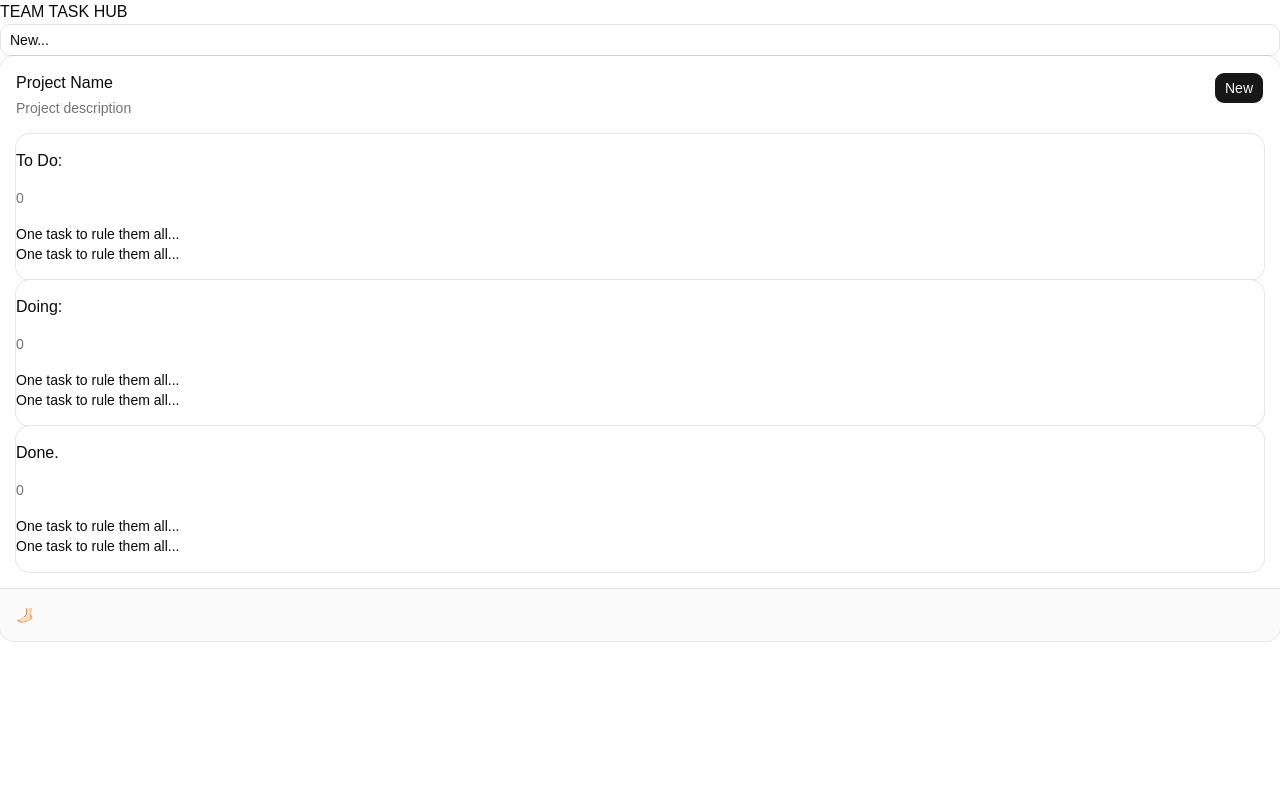
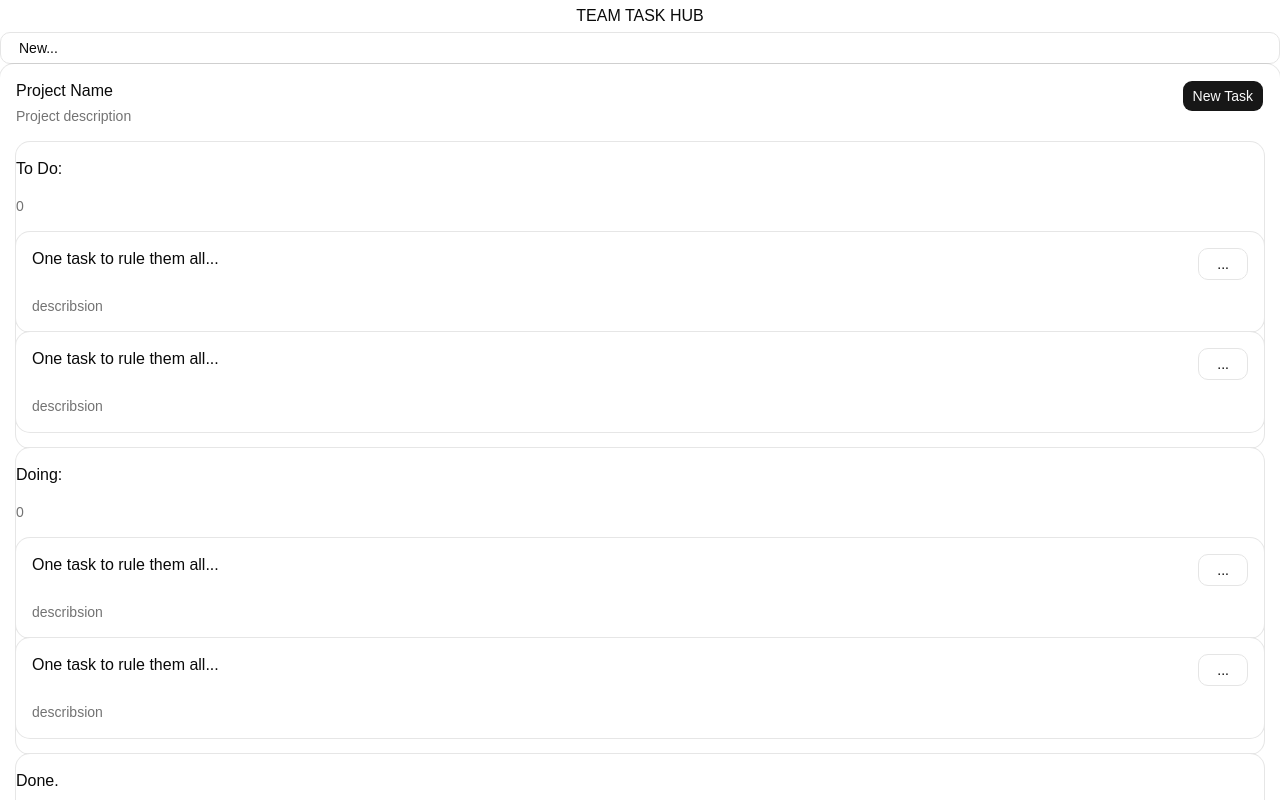
Before and after one commit to manarkisan/team-task-hub, a React (Vite) app: page / in a window 1280 px wide. Shown: the top 800 px of the page. Built offline with nearby package versions, Linux system fonts and the light colour scheme.

Commit message:
DropDownMenu in task cards, folder restructure

```diff
--- a/src/features/Boards.tsx
+++ b/src/components/Board/Boards.tsx
@@ -1,4 +1,4 @@
-import TaskBoards, { type TaskBoard } from "./Tasks";
+import TaskBoards, { type TaskBoard } from "../TaskBoard/Tasks";
 
 export default function Board() {
     const boards: TaskBoard[] = [
--- /dev/null
+++ b/src/components/DropDownMenu/DropDownMenu.tsx
@@ -0,0 +1,56 @@
+import type { JSX } from "react";
+import {
+  Menubar,
+  MenubarMenu,
+  MenubarTrigger,
+  MenubarContent,
+  MenubarItem,
+  MenubarSeparator,
+} from "../ui/menubar";
+
+type TaskMenubarItem = {
+  // icon: JSX.Element;
+  label: string;
+  className: string;
+  separator?: undefined;
+};
+
+export default function DropDownMenu() {
+  const taskMenuItems: TaskMenubarItem[] = [
+    {
+        // icon: <FaRegEdit />,
+        label: "Edit Task", className: "" },
+    {
+    //   icon: <MdOutlineDelete className="text-lg" />,
+      label: "Delete Task",
+      className: "text-red-600",
+    },
+  ];
+  return (
+    <>
+      <Menubar>
+        <MenubarMenu>
+          <MenubarTrigger>...</MenubarTrigger>
+          <MenubarContent>
+            {" "}
+            {taskMenuItems.map((item, index) =>
+              item.separator ? (
+                <MenubarSeparator key={index} />
+              ) : (
+                <MenubarItem
+                  key={index}
+                  className={`flex items-center gap-1 p-2.5 ${item.className}`}
+                >
+                  {/* {item.icon} */}
+                  <span>{item.label}</span>
+                </MenubarItem>
+              ),
+            )}
+            {/* <MenubarItem>Edit Task</MenubarItem>
+            <MenubarItem>Delete Task</MenubarItem> */}
+          </MenubarContent>
+        </MenubarMenu>
+      </Menubar>
+    </>
+  );
+}
--- a/src/components/Layout.tsx
+++ b/src/components/Layout.tsx
@@ -1,11 +1,11 @@
-import ProjectsArea from "@/features/ProjectsArea";
+import ProjectsArea from "@/components/ProjectArea/ProjectsArea";
 import Navbar from "./Navbar";
 import type { ReactNode } from "react";
 
 export default function Layout({ children }: { children: ReactNode }) {
   return (
     <>
-      <h1>TEAM TASK HUB</h1>
+      <div className="flex justify-center p-1"><h1>TEAM TASK HUB</h1></div>
       <Navbar/>
       <ProjectsArea/>
       <div>{children}</div>
--- a/src/components/Navbar.tsx
+++ b/src/components/Navbar.tsx
@@ -21,6 +21,7 @@ export default function Navbar() {
           New Project <MenubarShortcut>Ctrl N</MenubarShortcut>
         </MenubarItem>
         <MenubarItem>New Task</MenubarItem>
+        <MenubarItem>Open Project...</MenubarItem><MenubarShortcut>Ctrl O</MenubarShortcut>
       </MenubarGroup>
       <MenubarSeparator />
       <MenubarGroup>
--- a/src/features/ProjectsArea.tsx
+++ b/src/components/ProjectArea/ProjectsArea.tsx
@@ -7,9 +7,8 @@ import {
   CardHeader,
   CardTitle,
 } from "@/components/ui/card";
-import { Button } from "@/components/ui/button"
-import TaskCards from "./Tasks";
-import Board from "./Boards";
+import { Button } from "@/components/ui/button";
+import Board from "../Board/Boards";
 
 export default function ProjectsArea() {
   return (
@@ -17,15 +16,12 @@ export default function ProjectsArea() {
       <CardHeader>
         <CardTitle>Project Name</CardTitle>
         <CardDescription>Project description</CardDescription>
-        <CardAction><Button>New</Button></CardAction>
+        <CardAction>
+          <Button>New Task</Button>
+        </CardAction>
       </CardHeader>
       <CardContent>
-
         <Board></Board>
-
-        {/* Tasks */}
-        {/* <TaskCards/> */}
-
       </CardContent>
       <CardFooter>
         <p>🦶🏻</p>
--- /dev/null
+++ b/src/components/SingleTasks/SingleTask.tsx
@@ -0,0 +1,31 @@
+import {
+  Card,
+  CardAction,
+  CardContent,
+  CardDescription,
+  CardHeader,
+  CardTitle,
+} from "@/components/ui/card";
+import DropDownMenu from "../DropDownMenu/DropDownMenu";
+
+export default function SingleTask() {
+  return (
+    <>
+      <Card>
+        <CardHeader>
+          <CardTitle>
+            <p>One task to rule them all...</p>
+          </CardTitle>
+          <CardAction>
+            <DropDownMenu />
+          </CardAction>
+        </CardHeader>
+        <CardContent>
+          <CardDescription>
+            <p>describsion</p>
+          </CardDescription>
+        </CardContent>
+      </Card>
+    </>
+  );
+}
--- a/src/features/Tasks.tsx
+++ b/src/components/TaskBoard/Tasks.tsx
@@ -1,5 +1,5 @@
 import { Card, CardTitle, CardDescription } from "@/components/ui/card";
-import SingleTask from "./SingleTask";
+import SingleTask from "../SingleTasks/SingleTask";
 
 export type TaskBoard = {
   name: string;
--- a/src/components/ui/card.tsx
+++ b/src/components/ui/card.tsx
@@ -84,7 +84,7 @@ function CardFooter({ className, ...props }: React.ComponentProps<"div">) {
     <div
       data-slot="card-footer"
       className={cn(
-        "flex items-center rounded-b-xl border-t bg-muted/50 p-4 group-data-[size=sm]/card:p-3",
+        "flex justify-center items-center rounded-b-xl border-t bg-muted/50 p-4 group-data-[size=sm]/card:p-3",
         className
       )}
       {...props}
--- a/src/components/ui/menubar.tsx
+++ b/src/components/ui/menubar.tsx
@@ -12,7 +12,7 @@ function Menubar({
     <MenubarPrimitive.Root
       data-slot="menubar"
       className={cn(
-        "flex h-8 items-center gap-0.5 rounded-lg border p-[3px]",
+        "flex h-8 items-center gap-0.8 rounded-lg border p-3",
         className
       )}
       {...props}
--- a/src/features/SingleTask.tsx
+++ /dev/null
@@ -1,7 +0,0 @@
-export default function SingleTask() {
-    return(
-        <>
-        <p>One task to rule them all...</p>
-        </>
-    )
-}
```
